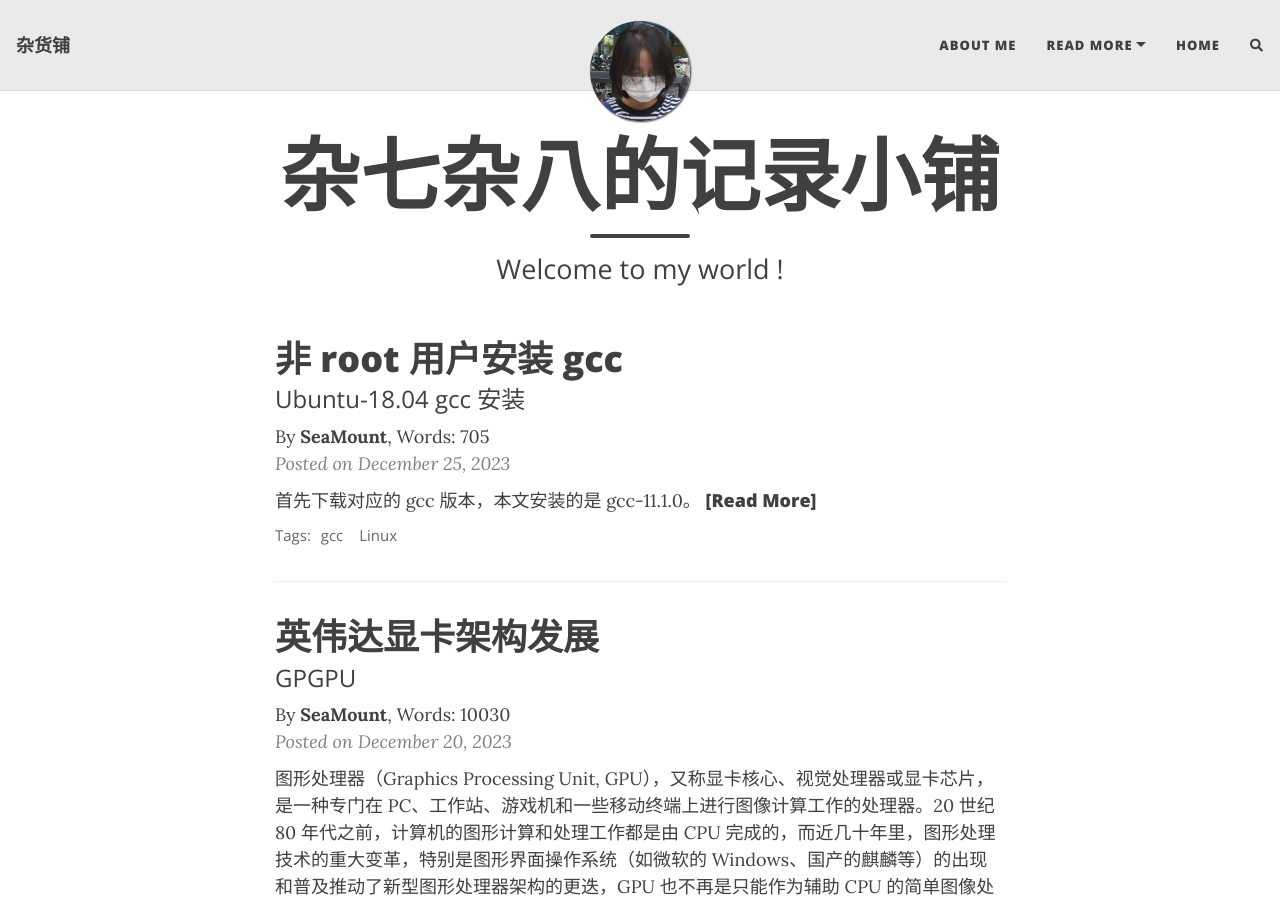
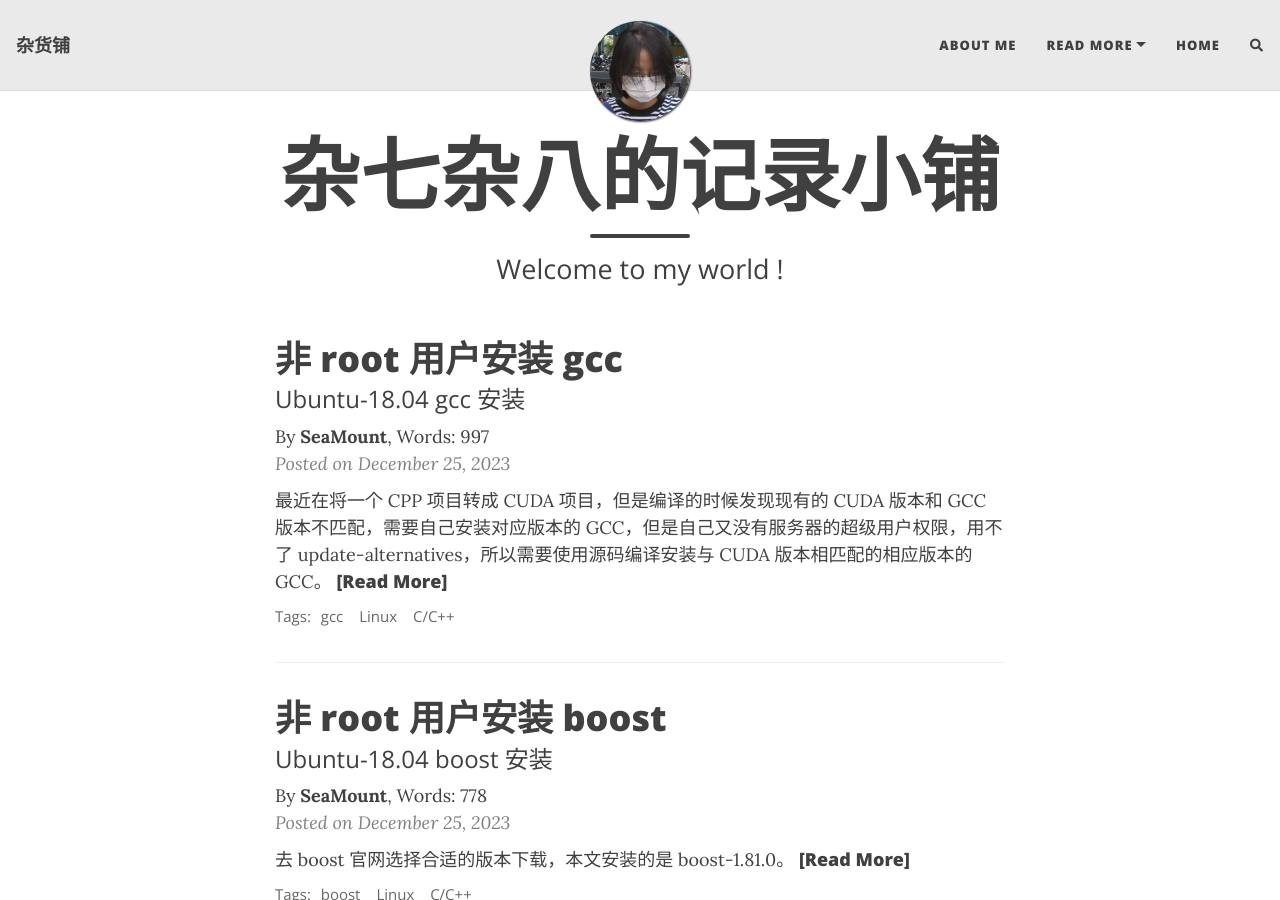
Before and after one commit to Hyaloid/Hyaloid.github.io, a Jekyll site: the page built from index.html, in a window 1280 px wide and 900 px high. Built offline with Jekyll 4.4.1, drawn with Linux system fonts in a browser that asks for light colours; nearby versions of some CDN libraries; the list of posts is cut into pages by our own code; comment, search, counter and statistics services are not loaded; some of the changed text lies outside the part shown.

Commit message:
boost install without root

````diff
--- /dev/null
+++ b/_posts/2023-12-25-boost-install.md
@@ -0,0 +1,67 @@
+---
+layout: post
+title: 非 root 用户安装 boost
+subtitle: Ubuntu-18.04 boost 安装
+tags: [boost, Linux, C/C++]
+categories: [Env]
+comments: true
+author: SeaMount
+---
+
+去 [boost 官网](https://boostorg.jfrog.io/artifactory/main/release/)选择合适的版本下载，本文安装的是 boost-1.81.0。
+
+1. 下载 boost 源码
+
+    ```shell
+    wget https://boostorg.jfrog.io/artifactory/main/release/1.81.0/source/boost_1_81_0.tar.gz
+    ```
+
+2. 解压
+
+    ```
+    tar -xvf boost_1_81_0.tar.gz
+    ```
+
+3. 运行 `bootstrap.sh` 检查安装环境
+
+    ```shell
+    cd boost_1_81_0/
+    ./bootstrap.sh
+    ```
+
+4. 构建并安装 boost 库，上一步成功之后会生成 `b2`，使用 `b2` 来构建 boost 库。
+
+    ```
+    mkdir /home/username/boost
+
+    # --prefix 指定安装路径
+    ./b2 --prefix=/home/username/boost install
+    ```
+
+5. 配置环境变量（可选）
+
+    ```shell
+    export BOOST_INCLUDE=/home/username/boost/include
+    export BOOST_LIB=/home/username/boost/lib
+    ```
+
+6. 测试 boost 库安装是否成功
+
+    将以下代码写入文件 `test.cpp`
+    ```c
+    #include <boost/date_time/gregorian/gregorian.hpp>
+    #include <iostream>
+    int main()
+    {
+        boost::gregorian::date d(boost::gregorian::day_clock::local_day());
+        std::cout << d.year() << d.month() <<d.day() << std::endl;
+    }
+    ```
+
+    ```shell
+    g++ -I /home/username/boost/include -L /home/username/boost/lib test.cpp -o test
+
+    ./test
+
+    2023Dec25
+    ```
--- a/_posts/2023-12-25-gcc-install.md
+++ b/_posts/2023-12-25-gcc-install.md
@@ -2,13 +2,54 @@
 layout: post
 title: 非 root 用户安装 gcc
 subtitle: Ubuntu-18.04 gcc 安装
-tags: [gcc, Linux]
+tags: [gcc, Linux, C/C++]
 categories: [Env]
 comments: true
 author: SeaMount
 ---
 
-首先[下载](https://ftp.gnu.org/gnu/gcc/)对应的 gcc 版本，本文安装的是 gcc-11.1.0。
+最近在将一个 CPP 项目转成 CUDA 项目，但是编译的时候发现现有的 CUDA 版本和 GCC 版本不匹配，需要自己安装对应版本的 GCC，但是自己又没有服务器的超级用户权限，用不了 `update-alternatives`，所以需要使用源码编译安装与 CUDA 版本相匹配的相应版本的 GCC。
+
+<table align="center">
+  <thead>
+    <tr>
+      <th>CUDA version</th>
+  	  <th>max supported GCC version</th>
+    </tr>
+  </thead>
+  <tbody>
+    <tr>
+      <td>11.4.1+,11.5,11.6,11.7</td>
+      <td>11</td>
+    </tr>
+  	<tr>
+  	  <td>11.1,11.2,11.3,11.4.0</td>
+      <td>10</td>
+  	</tr>
+    <tr>
+  	  <td>11</td>
+      <td>9</td>
+  	</tr>
+  	<tr>
+  	  <td>10.1,10.2 </td>
+      <td>8</td>
+  	</tr>
+  	<tr>
+  	  <td>9.2,10.0 </td>
+      <td>7</td>
+  	</tr>
+  	<tr>
+  	  <td>9.0,9.1 </td>
+      <td>6</td>
+  	</tr>
+  	<tr>
+  	  <td>8 </td>
+      <td>5.3</td>
+  	</tr>
+  </tbody>
+</table>
+
+首先[下载](https://ftp.gnu.org/gnu/gcc/)对应的 gcc 版本，我使用的 CUDA 版本是 11.8，所以安装的 GCC 版本是 gcc-11.1.0。
 
 
 1. 下载源代码
@@ -45,9 +86,9 @@ author: SeaMount
     ```
 
     {: .box-note}
-    --enable-checking=release，增加 release 的检查，也可以使用 `--disable-checking` 使编译过程中不做额外检查 \
-    --enable-languages 表示你要让你的 gcc 支持哪些语言 \
-    --disable-multilib 不生成编译为其他平台可执行代码的交叉编译器
+    `--enable-checking=release`，增加 release 的检查，也可以使用 `--disable-checking` 使编译过程中不做额外检查 \
+    `--enable-languages` 表示你要让你的 gcc 支持哪些语言 \
+    `--disable-multilib` 不生成编译为其他平台可执行代码的交叉编译器
 
 6. 编译
 
````
